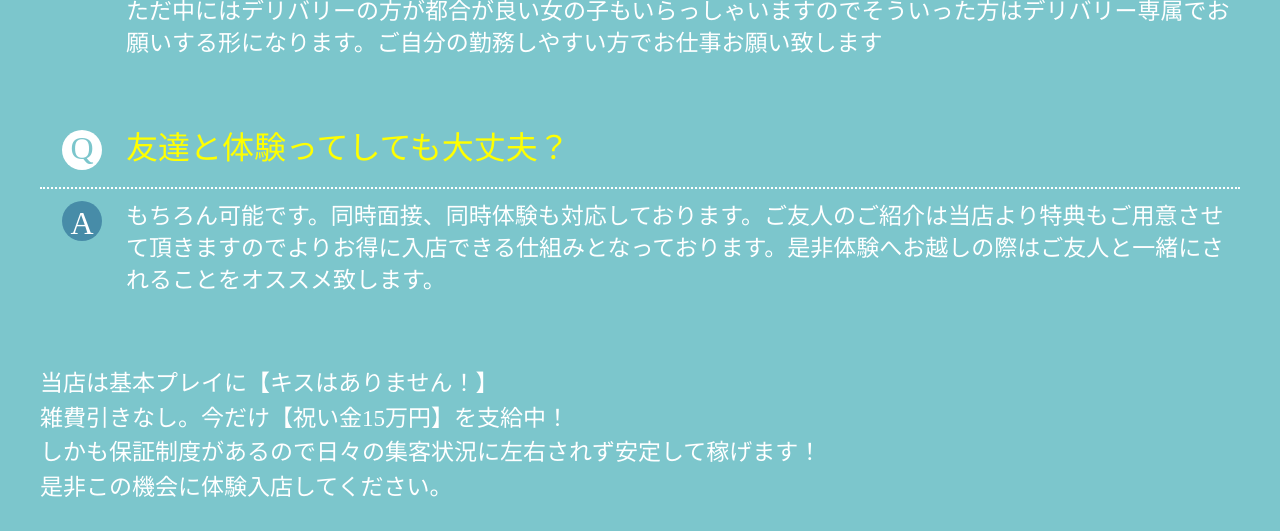
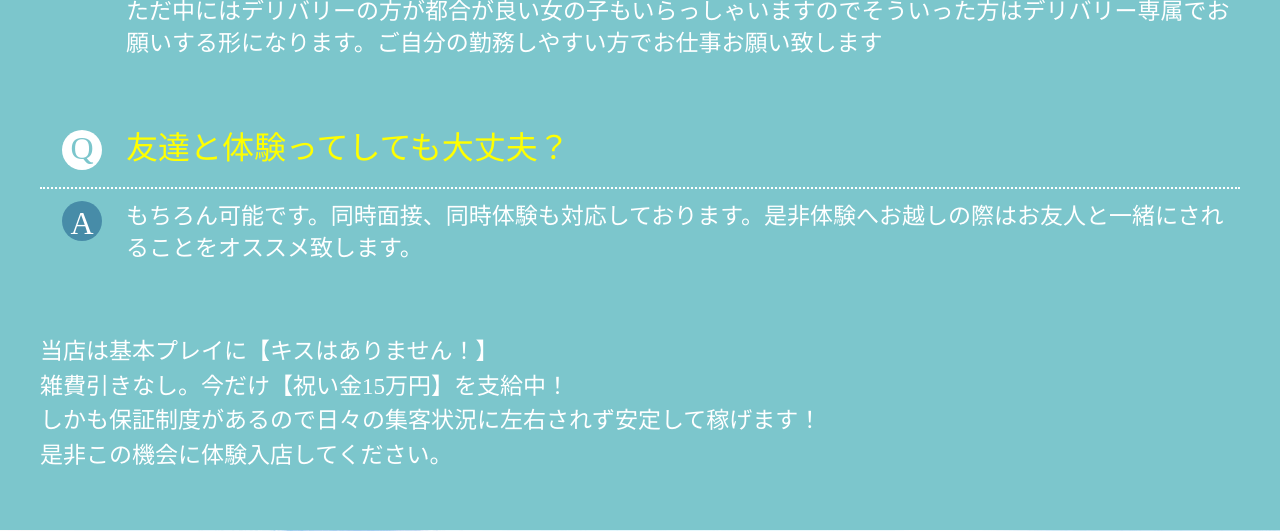
Before and after one commit to yamamotohimeka/lagoon-osaka.com, a PHP site: page /recruit/ in a window 1280 px wide. Shown: the part 3901-4432 px from the top of the page. Run offline with PHP 8.4, Linux system fonts and the light colour scheme; data that the repository does not hold is empty; some libraries are stand-ins or nearby versions.

Commit message:
文言変更

```diff
--- a/recruit/components/ex.php
+++ b/recruit/components/ex.php
@@ -48,7 +48,7 @@
         <div class="ex__faq-inner">
           <p class="ex__faq-inner-q">友達と体験ってしても大丈夫？</p>
           <p class="ex__faq-inner-a">
-            もちろん可能です。同時面接、同時体験も対応しております。ご友人のご紹介は当店より特典もご用意させて頂きますのでよりお得に入店できる仕組みとなっております。是非体験へお越しの際はご友人と一緒にされることをオススメ致します。
+            もちろん可能です。同時面接、同時体験も対応しております。是非体験へお越しの際はお友人と一緒にされることをオススメ致します。
           </p>
         </div>
 
```
